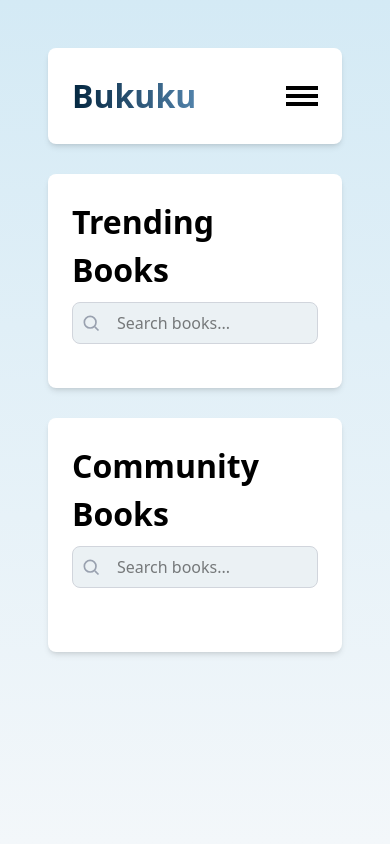
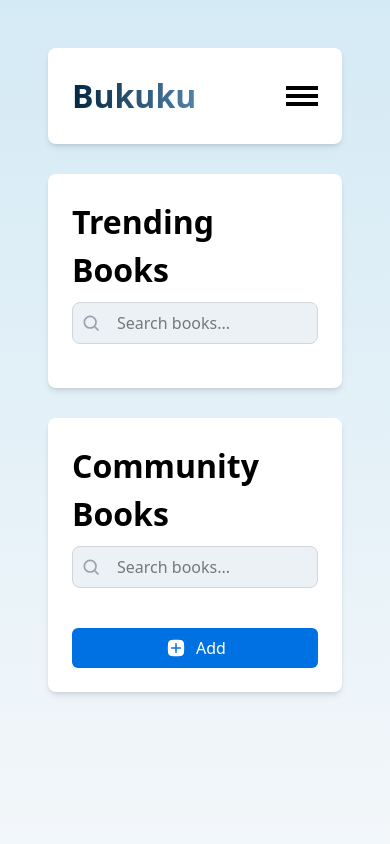
Before and after one commit to UCYenyen/ALP_Webprog_Github, a PHP site: page /community-collection.php in a window 390 px wide. Run offline with PHP 8.4, Linux system fonts and the light colour scheme; the visitor is signed in with stand-in values (Sample User, id 1); data that the repository does not hold is empty.

Commit message:
responsiveness fix on book page and personal book page

```diff
--- a/view/account.php
+++ b/view/account.php
@@ -149,11 +149,11 @@
                         <a href="?action=delete" class="px-6 py-2 bg-slate-400 text-white rounded-lg hover:bg-red-600 transition inline-block text-center">
                                 Delete Account
                         </a>
-                        <div>
-                            <button type="submit" name="save" class="px-6 py-2 bg-blue-500 text-white rounded-lg hover:bg-blue-600 transition">
+                        <div class="w-full sm:w-auto flex flex-col sm:flex-row gap-4">
+                            <button type="submit" name="save" class="w-full px-6 py-2 bg-blue-500 text-white rounded-lg hover:bg-blue-600 transition">
                                 Save
                             </button>
-                            <a href="?action=logout" class="px-6 py-2 bg-red-500 text-white rounded-lg hover:bg-red-600 transition inline-block text-center">
+                            <a href="?action=logout" class="w-full px-6 py-2 bg-red-500 text-white rounded-lg hover:bg-red-600 transition inline-block text-center">
                                 Logout
                             </a>
                         </div>
--- a/view/book-page-personal.php
+++ b/view/book-page-personal.php
@@ -91,7 +91,7 @@
 
                 <!-- Book Details -->
                 <div class="w-full md:w-3/4">
-                    <div class="h-full gap-4 flex flex-col justify-between">
+                    <div class="h-full gap-4 flex flex-col justify-between gap-4">
                         <div>
                             <h1 class="text-[32px] font-bold mb-2"><?= $bookDetails["title"] ?></h1>
                             <div class="flex flex-col gap-2">
--- a/view/book-page.php
+++ b/view/book-page.php
@@ -85,7 +85,7 @@
         <div class="flex flex-col bg-white shadow-md rounded-lg p-6 gap-[20px]">
             <div class="flex flex-col md:flex-row gap-8 h-full justify-between">
                 <!-- Book Cover Image -->
-            <div class="w-full sm:w-[21rem]">
+                <div class="w-full sm:w-[21rem]">
                     <img
                         src="<?= $bookDetails["cover_image"] ?>"
                         class="w-full h-auto object-cover rounded-md shadow-md"
@@ -93,8 +93,8 @@
                 </div>
 
                 <!-- Book Details -->
-                <div class="w-full md:w-3/4">
-                    <div class="h-full flex flex-col justify-between">
+                <div class="w-full md:w-3/4 gap-4">
+                    <div class="h-full flex flex-col justify-between gap-4">
                         <div>
                             <h1 class="text-[32px] font-bold mb-2"><?= $bookDetails["title"] ?></h1>
                             <div class="flex flex-col gap-2">
--- a/view/community-collection.php
+++ b/view/community-collection.php
@@ -201,12 +201,13 @@
                 ?>
             </div>
             <!-- Navigation -->
-            <div class="flex flex-col sm:flex-row items-center justify-end gap-[20px] w-full">
-                <div class="hidden sm:block">
-                    <a class="font-bold text-[20px] bg-[#0071E3] text-white rounded-lg px-4 py-2" href="add-book-form.php">
-                        Add
-                    </a>
-                </div>
+            <div class="flex justify-end w-full">
+                <a href="add-book-form.php" class="flex w-full sm:w-fit items-center justify-center sm:justify-end gap-2 bg-[#0071E3] text-white px-6 py-2 rounded-md">
+                    <svg width="24" height="24" viewBox="0 0 24 24" fill="none" xmlns="http://www.w3.org/2000/svg">
+                        <path fill-rule="evenodd" clip-rule="evenodd" d="M7.34502 4.01717C10.4389 3.67462 13.5611 3.67462 16.655 4.01717C18.368 4.20917 19.75 5.55817 19.951 7.27717C20.3176 10.4152 20.3176 13.5852 19.951 16.7232C19.75 18.4422 18.368 19.7912 16.655 19.9832C13.5611 20.3257 10.4389 20.3257 7.34502 19.9832C5.63202 19.7912 4.25002 18.4422 4.04902 16.7232C3.68247 13.5855 3.68247 10.4158 4.04902 7.27817C4.15069 6.44304 4.5314 5.66671 5.12945 5.07501C5.7275 4.48331 6.50785 4.11091 7.34402 4.01817M12 7.00717C12.1989 7.00717 12.3897 7.08619 12.5303 7.22684C12.671 7.36749 12.75 7.55826 12.75 7.75717V11.2502H16.243C16.4419 11.2502 16.6327 11.3292 16.7733 11.4698C16.914 11.6105 16.993 11.8013 16.993 12.0002C16.993 12.1991 16.914 12.3898 16.7733 12.5305C16.6327 12.6712 16.4419 12.7502 16.243 12.7502H12.75V16.2432C12.75 16.4421 12.671 16.6328 12.5303 16.7735C12.3897 16.9142 12.1989 16.9932 12 16.9932C11.8011 16.9932 11.6103 16.9142 11.4697 16.7735C11.329 16.6328 11.25 16.4421 11.25 16.2432V12.7502H7.75702C7.55811 12.7502 7.36734 12.6712 7.22669 12.5305C7.08604 12.3898 7.00702 12.1991 7.00702 12.0002C7.00702 11.8013 7.08604 11.6105 7.22669 11.4698C7.36734 11.3292 7.55811 11.2502 7.75702 11.2502H11.25V7.75717C11.25 7.55826 11.329 7.36749 11.4697 7.22684C11.6103 7.08619 11.8011 7.00717 12 7.00717Z" fill="white"/>
+                    </svg>
+                    Add
+                </a>
             </div>
         </div>
     </div>
```
